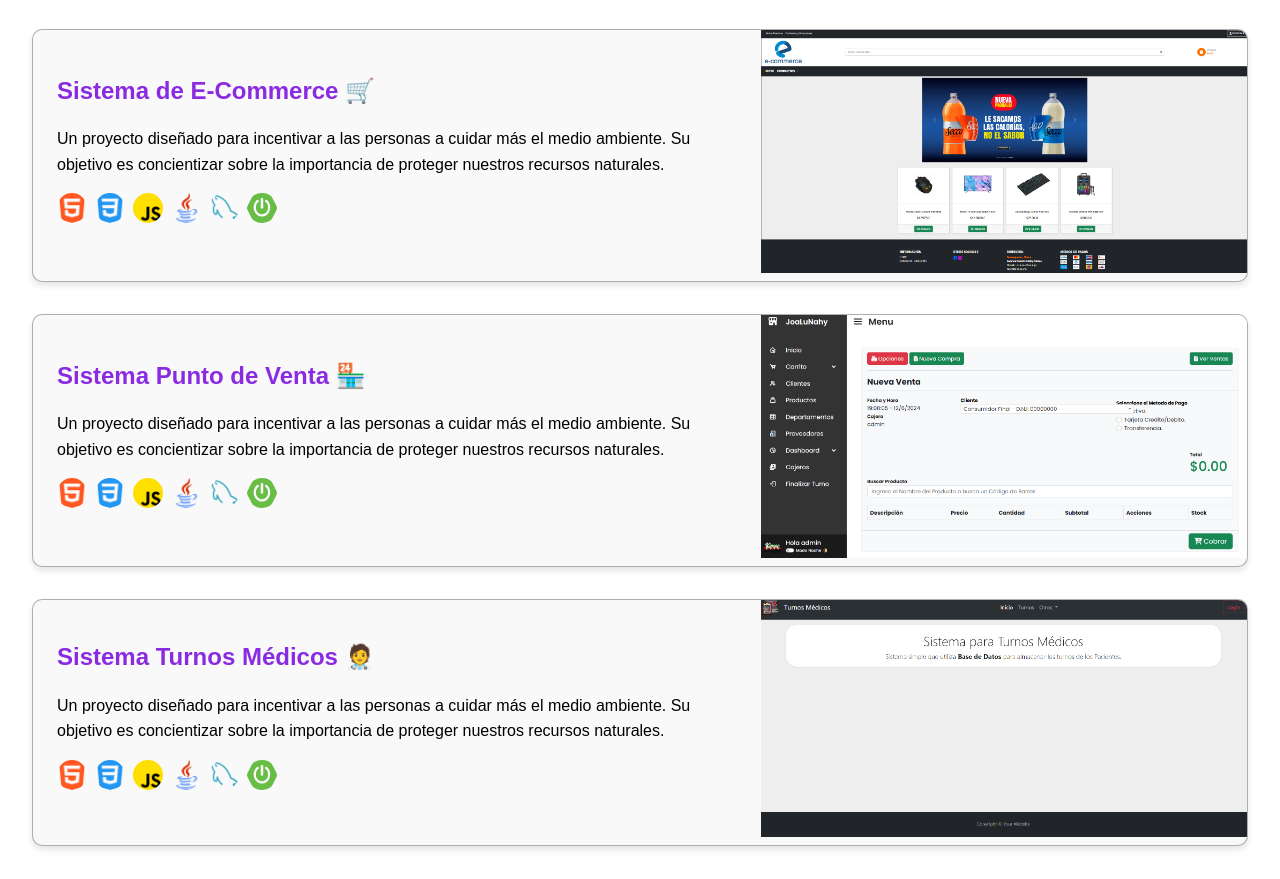
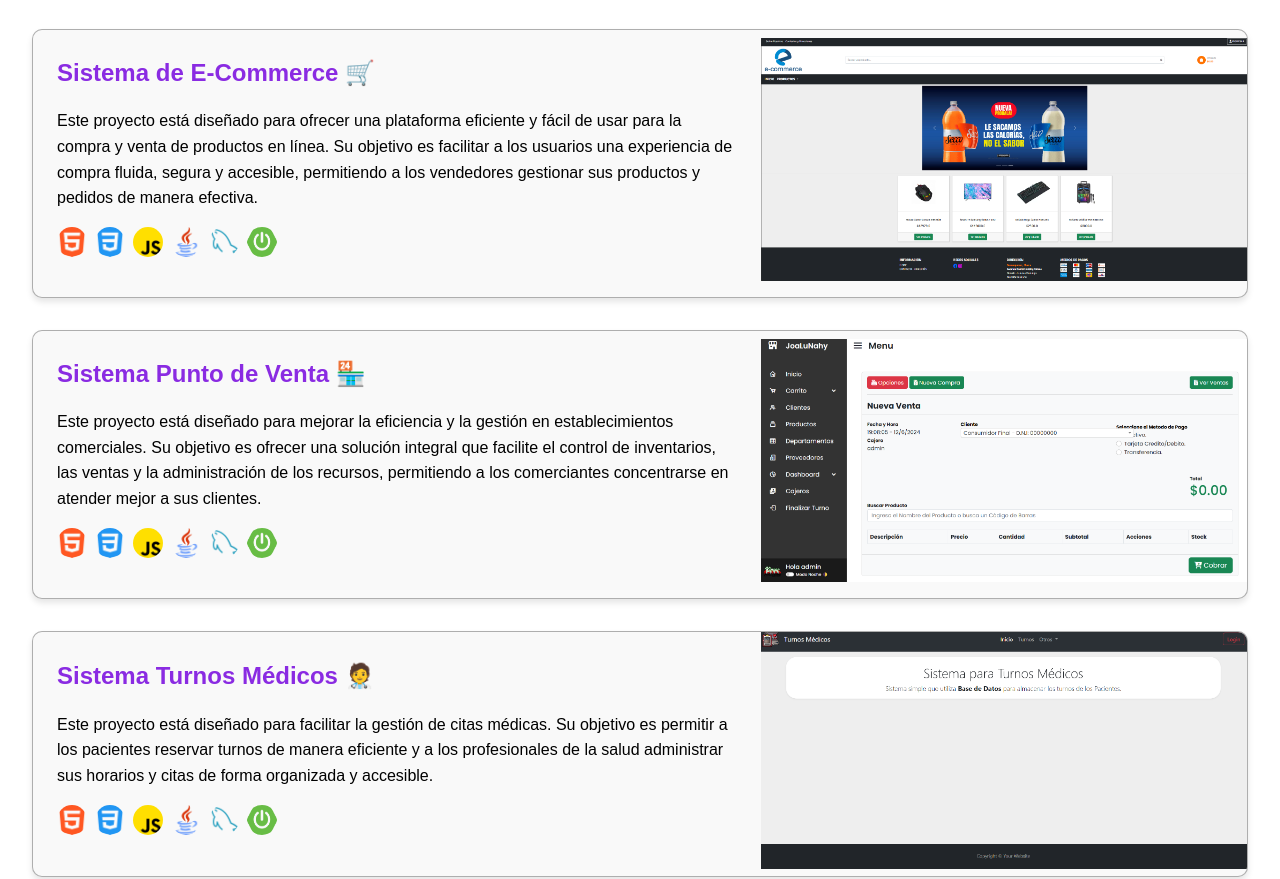
Before and after one commit to Z4XTHC/miPortafolio, a plain HTML site: page index.html in a window 1280 px wide. Shown: the part 2214-3093 px from the top of the page. Drawn offline with Linux system fonts and the light colour scheme.

Commit message:
FIXED / Se arreglo la descripción de los proyectos en procesos...

```diff
--- a/index.html
+++ b/index.html
@@ -14,9 +14,11 @@
     <!-- Navbar -->
     <nav class="navbar">
         <ul class="navbar-list">
-            <li><a href="https://www.linkedin.com/in/alexander-joaqu%C3%ADn-sosa-99a139218/" target="_blank"><img class="navbar-list__img" src="./assets/redes/005-linkedin.png" alt=""></a>
+            <li><a href="https://www.linkedin.com/in/alexander-joaqu%C3%ADn-sosa-99a139218/" target="_blank"><img
+                        class="navbar-list__img" src="./assets/redes/005-linkedin.png" alt=""></a>
             </li>
-            <li><a href="https://wa.me/+5493625153078" target="_blank"><img class="navbar-list__img" src="./assets/redes/004-whatsapp.png" alt=""></a></li>
+            <li><a href="https://wa.me/+5493625153078" target="_blank"><img class="navbar-list__img"
+                        src="./assets/redes/004-whatsapp.png" alt=""></a></li>
         </ul>
     </nav>
 
@@ -108,8 +110,11 @@
             <div class="proyecto-content">
                 <div class="proyecto-info">
                     <h3>Sistema de E-Commerce 🛒</h3>
-                    <p>Un proyecto diseñado para incentivar a las personas a cuidar más el medio ambiente. Su objetivo
-                        es concientizar sobre la importancia de proteger nuestros recursos naturales.</p>
+                    <p>Este proyecto está diseñado para ofrecer una plataforma eficiente y fácil de usar para la compra
+                        y venta de productos en línea. Su objetivo es facilitar a los usuarios una experiencia de compra
+                        fluida, segura y accesible, permitiendo a los vendedores gestionar sus productos y pedidos de
+                        manera efectiva.</p>
+
                     <div class="iconos-lenguajes">
                         <img src="./assets/logos/html5_logo.png" alt="HTML5">
                         <img src="./assets/logos/css3_logo.png" alt="CSS">
@@ -129,8 +134,11 @@
             <div class="proyecto-content">
                 <div class="proyecto-info">
                     <h3>Sistema Punto de Venta 🏪</h3>
-                    <p>Un proyecto diseñado para incentivar a las personas a cuidar más el medio ambiente. Su objetivo
-                        es concientizar sobre la importancia de proteger nuestros recursos naturales.</p>
+                    <p>Este proyecto está diseñado para mejorar la eficiencia y la gestión en establecimientos
+                        comerciales. Su objetivo es ofrecer una solución integral que facilite el control de
+                        inventarios, las ventas y la administración de los recursos, permitiendo a los comerciantes
+                        concentrarse en atender mejor a sus clientes.</p>
+
                     <div class="iconos-lenguajes">
                         <img src="./assets/logos/html5_logo.png" alt="HTML5">
                         <img src="./assets/logos/css3_logo.png" alt="CSS">
@@ -150,8 +158,10 @@
             <div class="proyecto-content">
                 <div class="proyecto-info">
                     <h3>Sistema Turnos Médicos 🧑‍⚕️</h3>
-                    <p>Un proyecto diseñado para incentivar a las personas a cuidar más el medio ambiente. Su objetivo
-                        es concientizar sobre la importancia de proteger nuestros recursos naturales.</p>
+                    <p>Este proyecto está diseñado para facilitar la gestión de citas médicas. Su objetivo es permitir a
+                        los pacientes reservar turnos de manera eficiente y a los profesionales de la salud administrar
+                        sus horarios y citas de forma organizada y accesible.</p>
+
                     <div class="iconos-lenguajes">
                         <img src="./assets/logos/html5_logo.png" alt="HTML5">
                         <img src="./assets/logos/css3_logo.png" alt="CSS">
@@ -188,11 +198,16 @@
             <hr class="linea-titulo"> <!-- Línea debajo del título -->
             <div class="redes-sociales">
                 <ul>
-                    <li><a href="https://www.facebook.com/SosaAlexander.Joa" target="_blank"><img src="./assets/redes/003-facebook.png" alt="Facebook"></a></li>
-                    <li><a href="https://wa.me/+5493625153078" target="_blank"><img src="./assets/redes/004-whatsapp.png" alt="WhatsApp"></a></li>
-                    <li><a href="https://t.me/z4xthc" target="_blank"><img src="./assets/redes/001-telegrama.png" alt="Telegram"></a></li>
-                    <li><a href="https://www.instagram.com/alexander.zaxthc/" target="_blank"><img src="./assets/redes/002-instagram.png" alt="Instagram"></a></li>
-                    <li><a href="https://www.linkedin.com/in/alexander-joaqu%C3%ADn-sosa-99a139218/" target="_blank"><img src="./assets/redes/005-linkedin.png" alt="Linkedin"></a></li>
+                    <li><a href="https://www.facebook.com/SosaAlexander.Joa" target="_blank"><img
+                                src="./assets/redes/003-facebook.png" alt="Facebook"></a></li>
+                    <li><a href="https://wa.me/+5493625153078" target="_blank"><img
+                                src="./assets/redes/004-whatsapp.png" alt="WhatsApp"></a></li>
+                    <li><a href="https://t.me/z4xthc" target="_blank"><img src="./assets/redes/001-telegrama.png"
+                                alt="Telegram"></a></li>
+                    <li><a href="https://www.instagram.com/alexander.zaxthc/" target="_blank"><img
+                                src="./assets/redes/002-instagram.png" alt="Instagram"></a></li>
+                    <li><a href="https://www.linkedin.com/in/alexander-joaqu%C3%ADn-sosa-99a139218/"
+                            target="_blank"><img src="./assets/redes/005-linkedin.png" alt="Linkedin"></a></li>
                 </ul>
             </div>
         </div>
```
